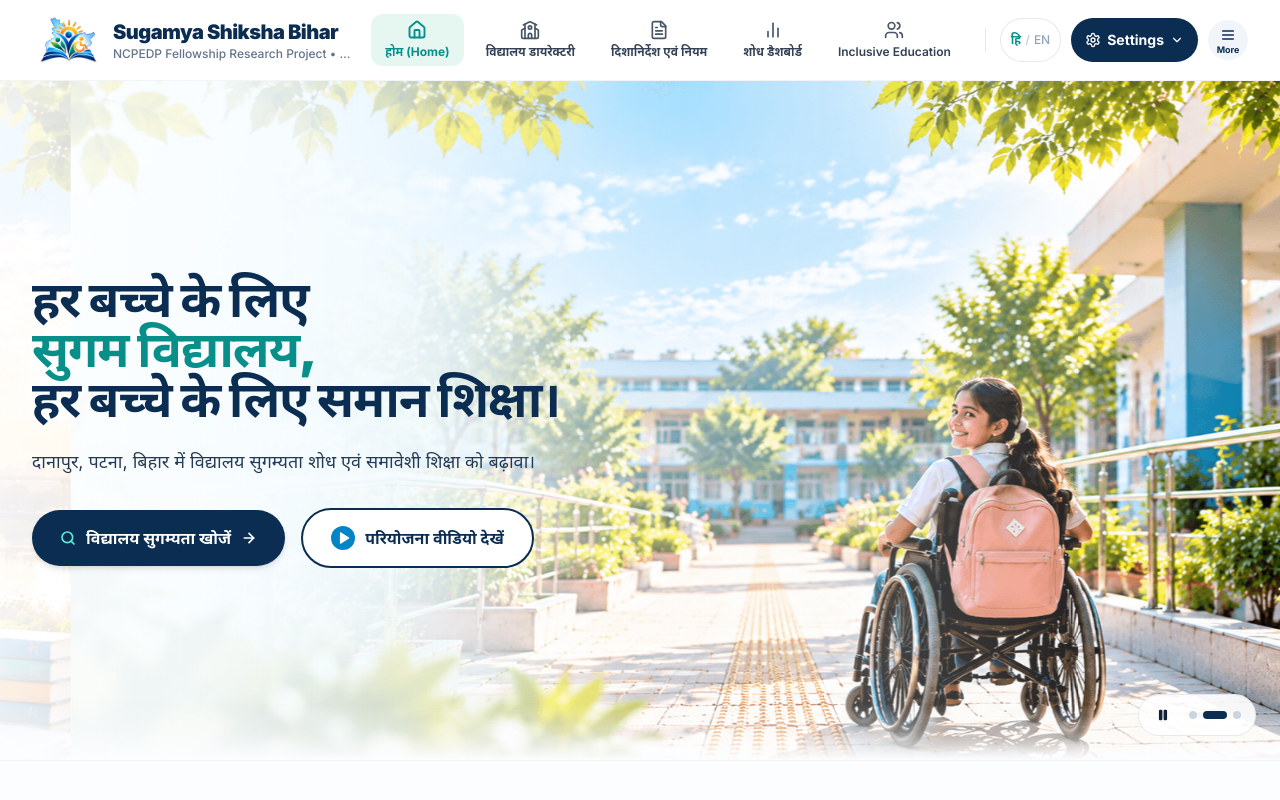
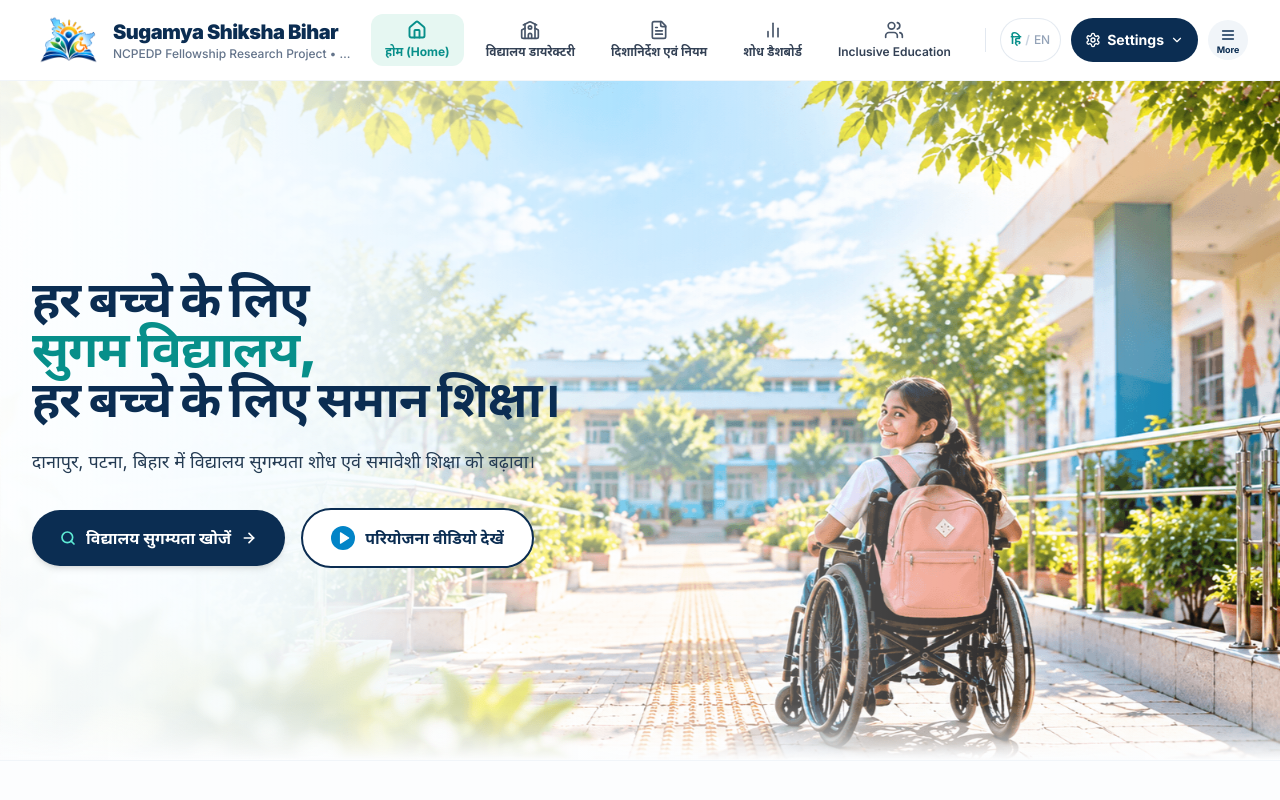
Before and after one commit to adityarajgupta154/-Sugamya-Shiksha-, a Next.js app: page / in a window 1280 px wide. Shown: the top 800 px of the page. Built offline with nearby package versions, Linux system fonts and the light colour scheme; no server answers.

Commit message:
feat(hero): remove manual slide toggle and enable seamless automatic loop animation

```diff
--- a/src/app/page.tsx
+++ b/src/app/page.tsx
@@ -10,7 +10,6 @@ import {
   Search,
   ArrowRight,
   Play,
-  Pause,
   Building2,
   FileText,
   Users,
@@ -86,21 +85,18 @@ export default function HomePage() {
   const [firestoreContent, setFirestoreContent] = useState<any>(null);
   const [currentIndex, setCurrentIndex] = useState(0);
   const [isTransitioning, setIsTransitioning] = useState(true);
-  const [isPaused, setIsPaused] = useState(false);
 
-  // Automatic smooth slide rotation every 5.5 seconds; pauses on hover or focus
+  // Automatic smooth slide rotation every 5 seconds continuously in an infinite loop
   useEffect(() => {
-    if (isPaused) return;
-
     const interval = setInterval(() => {
       setCurrentIndex((prev) => {
         if (prev < HERO_SLIDES.length) return prev + 1;
         return 1;
       });
-    }, 5500);
+    }, 5000);
 
     return () => clearInterval(interval);
-  }, [isPaused]);
+  }, []);
 
   // Seamless snap back when reaching clone slide (index 3) so forward slide continues infinitely without flicker
   const handleTransitionEnd = (e: React.TransitionEvent<HTMLDivElement>) => {
@@ -176,12 +172,8 @@ export default function HomePage() {
           HERO SECTION — Grand Full-Width Panoramic Sliding Banner (Fully Responsive)
           ========================================================================= */}
       <section
-        className="relative w-full overflow-hidden min-h-[520px] sm:min-h-[560px] md:min-h-[600px] lg:min-h-[640px] xl:min-h-[680px] flex items-center border-b border-slate-100 group/hero"
+        className="relative w-full overflow-hidden min-h-[520px] sm:min-h-[560px] md:min-h-[600px] lg:min-h-[640px] xl:min-h-[680px] flex items-center border-b border-slate-100"
         aria-labelledby="hero-heading"
-        onMouseEnter={() => setIsPaused(true)}
-        onMouseLeave={() => setIsPaused(false)}
-        onFocus={() => setIsPaused(true)}
-        onBlur={() => setIsPaused(false)}
       >
         {/* Full-width Panoramic Background Slider Track with Smooth Hardware-Accelerated Animation */}
         <div className="absolute inset-0 z-0 overflow-hidden">
@@ -292,42 +284,6 @@ export default function HomePage() {
           </div>
         </div>
 
-        {/* Slide Controls: Pause/Play & Indicators (Bottom Right) */}
-        <div className="absolute bottom-4 right-4 sm:bottom-6 sm:right-6 z-20 flex items-center gap-2 bg-white/90 backdrop-blur-xs px-2.5 py-1.5 rounded-full border border-slate-200/90 shadow-2xs">
-          <button
-            type="button"
-            onClick={() => setIsPaused((prev) => !prev)}
-            className="w-7 h-7 rounded-full flex items-center justify-center text-navy-800 hover:bg-slate-100 transition-colors focus-visible:outline-none focus-visible:ring-2 focus-visible:ring-teal-600 cursor-pointer"
-            aria-label={isPaused ? "Play slide rotation" : "Pause slide rotation"}
-            title={isPaused ? "Play slide rotation" : "Pause slide rotation"}
-          >
-            {isPaused ? (
-              <Play className="w-3.5 h-3.5 fill-navy-800" aria-hidden="true" />
-            ) : (
-              <Pause className="w-3.5 h-3.5 fill-navy-800" aria-hidden="true" />
-            )}
-          </button>
-          <div className="flex items-center gap-1.5 px-1">
-            {HERO_SLIDES.map((_, dotIdx) => {
-              const activeDot = currentIndex === HERO_SLIDES.length ? 0 : currentIndex;
-              const isActive = activeDot === dotIdx;
-              return (
-                <button
-                  key={dotIdx}
-                  type="button"
-                  onClick={() => {
-                    setIsTransitioning(true);
-                    setCurrentIndex(dotIdx);
-                  }}
-                  className={`h-2 rounded-full transition-all cursor-pointer ${
-                    isActive ? "w-6 bg-[#0B2D52]" : "w-2 bg-slate-300 hover:bg-slate-400"
-                  }`}
-                  aria-label={`Go to slide ${dotIdx + 1}`}
-                />
-              );
-            })}
-          </div>
-        </div>
       </section>
 
       {/* =========================================================================
```
